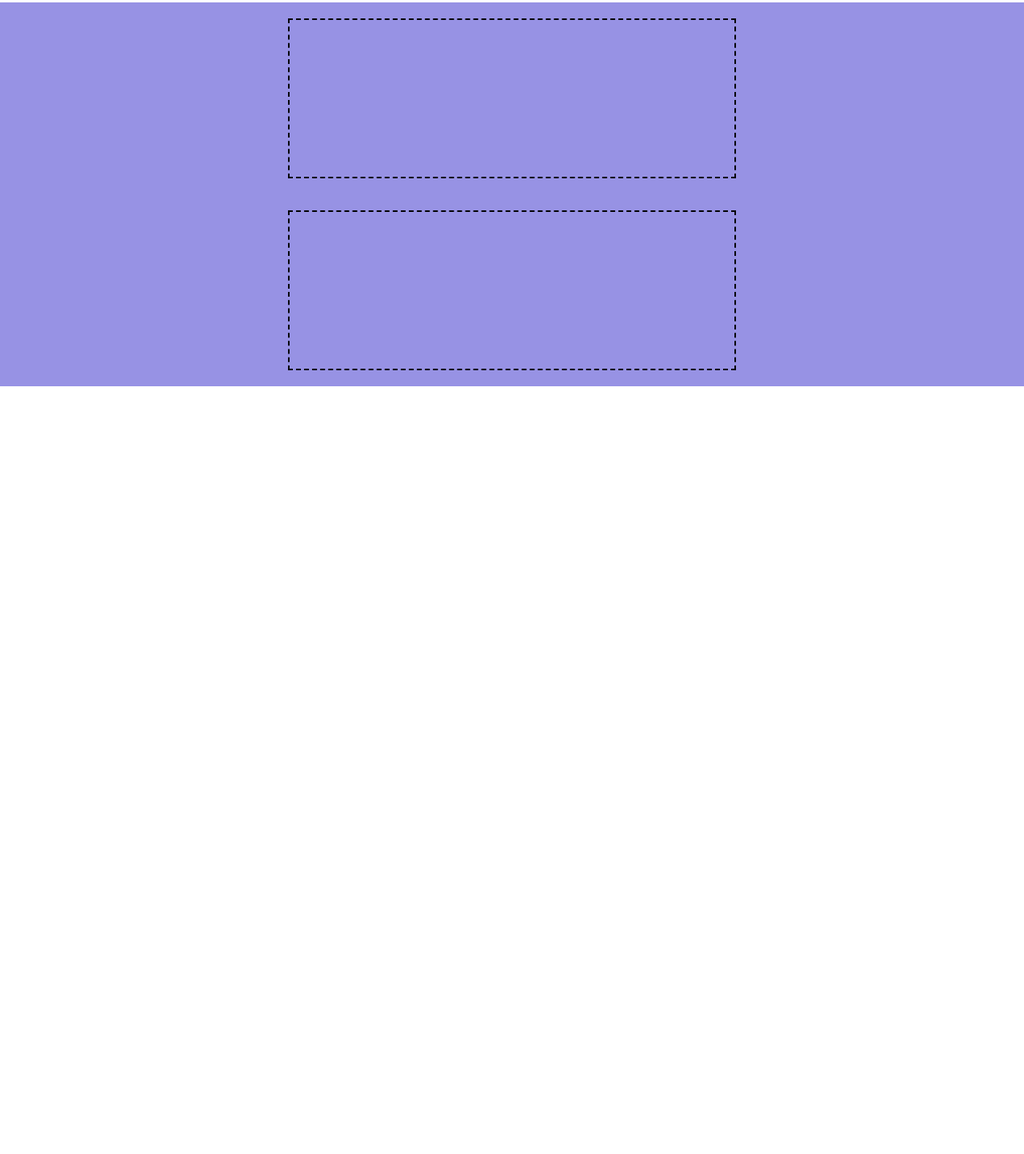
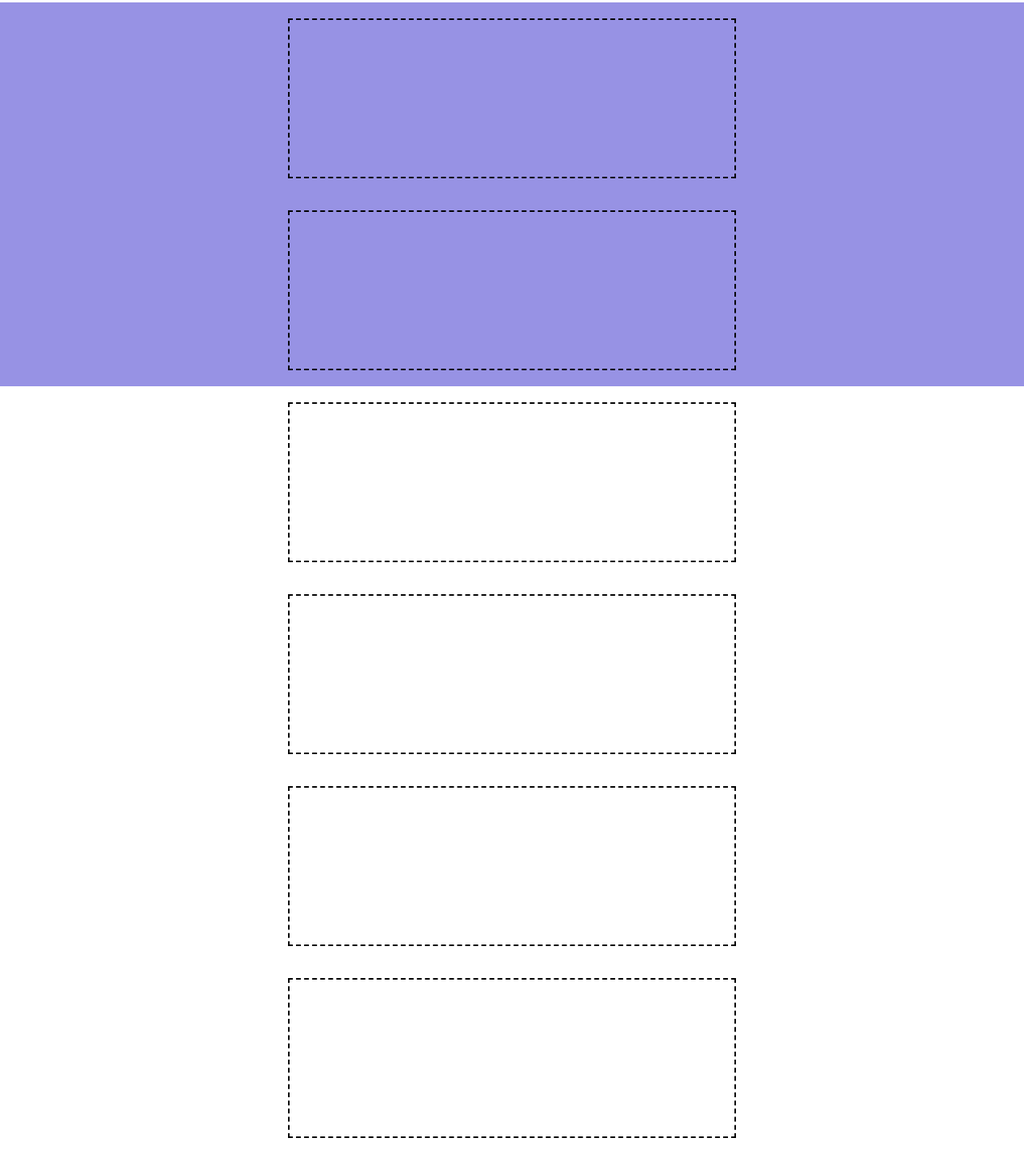
Before and after one commit to marcobusacca/htmlcss-responsive-layout, a plain HTML site: page index.html in a window 1280 px wide. Shown: the part 1271-2714 px from the top of the page at 80% size. Before the commit the page ends 1754 px from the top, so only its background shows below. Drawn offline with Linux system fonts and the light colour scheme.

Commit message:
[FEAT] struttura main testimonials section

```diff
--- a/css/style.css
+++ b/css/style.css
@@ -52,6 +52,13 @@ body{
             margin: 20px;
         }
     /* FINE SECOND SECTION */
+    /* TESTIMONIALS SECTION */
+        #testimonials-section .col{
+            width: calc(100% - 40px);
+            height: 200px;
+            margin: 20px;
+        }
+    /* FINE TESTIMONIALS SECTION */
 /* FINE MAIN */
 
 /* LAYOUT */
--- a/index.html
+++ b/index.html
@@ -65,6 +65,24 @@
                     </div>
                 </div>
             </section>
+            <section id="testimonials-section">
+                <div class="container">
+                    <div class="row">
+                        <div class="col">
+                            <div class="testimonials-content"></div>
+                        </div>
+                        <div class="col">
+                            <div class="testimonials-content"></div>
+                        </div>
+                        <div class="col">
+                            <div class="testimonials-content"></div>
+                        </div>
+                        <div class="col">
+                            <div class="testimonials-content"></div>
+                        </div>
+                    </div>
+                </div>
+            </section>
         </main>
         <!-- FINE MAIN -->
         <!-- FOOTER -->
```
